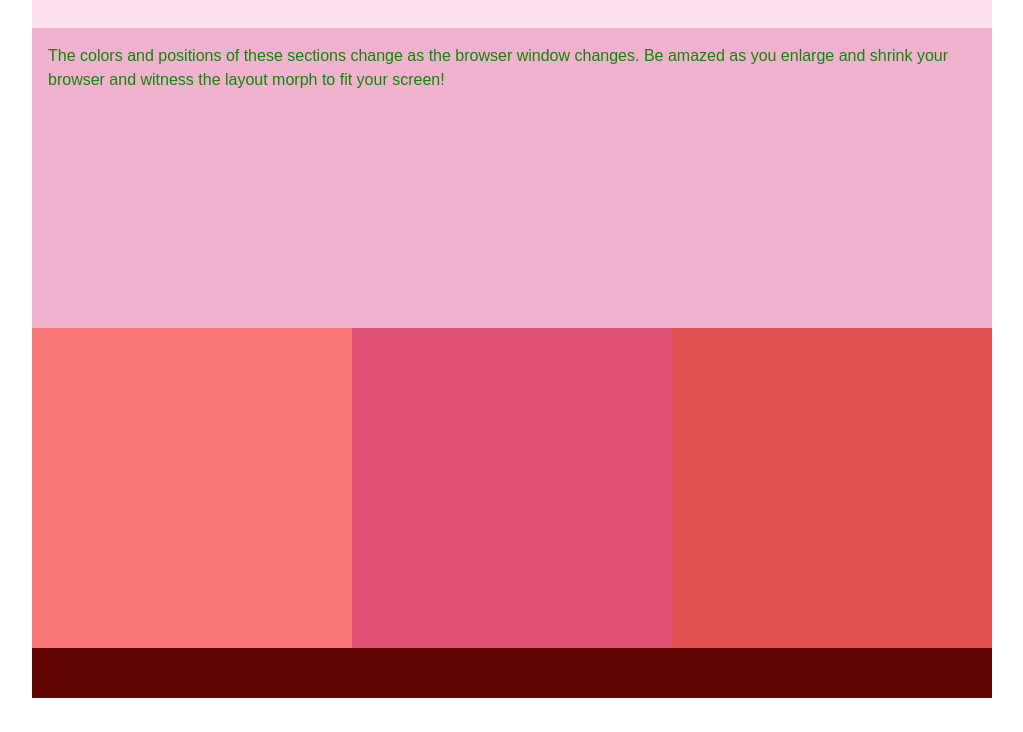
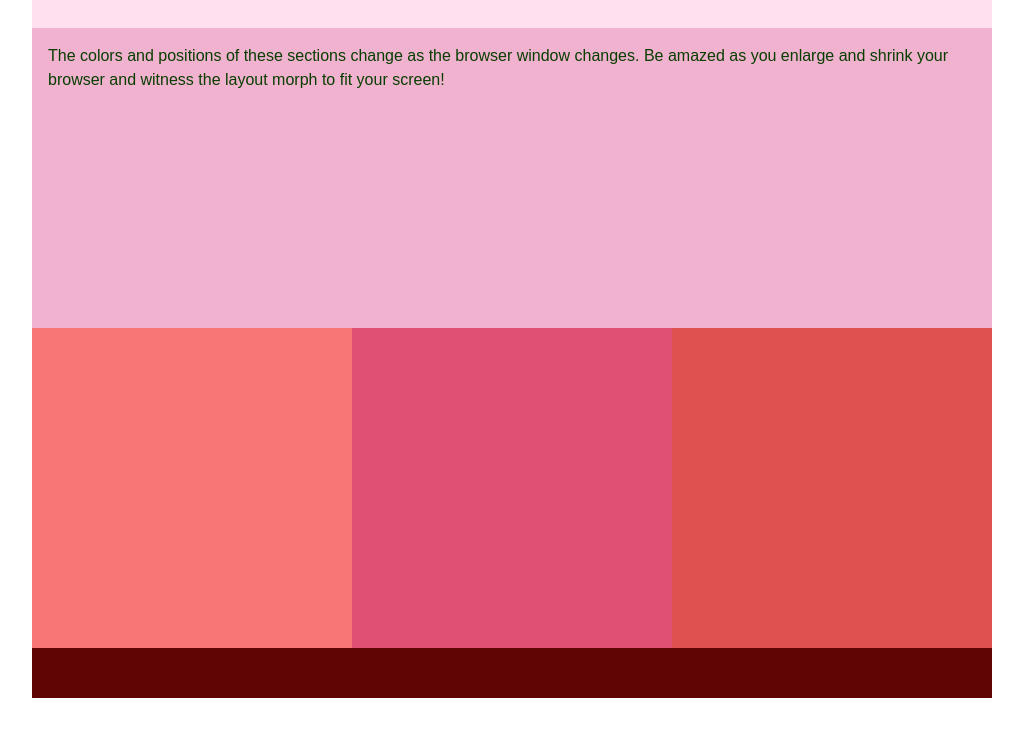
Before and after one commit to markie-m/color-changing, a plain HTML site: page index.html in a window 1280 px wide. Shown: the part 68-800 px from the top of the page, without its empty margins (128-1151 px from the left). Drawn offline with Linux system fonts and the light colour scheme.

Commit message:
Updated main section text color for a11y

```diff
--- a/css/main.css
+++ b/css/main.css
@@ -94,7 +94,7 @@ footer {
 
   main {
       background-color: #a0f0f3;
-      color: #d86201;
+      color: #761306;
   }
 
   #column-1,
@@ -132,7 +132,7 @@ footer {
 
   main {
     background-color: #f1b2cf;
-    color: #148503;
+    color: #083E00;
 }
   #column-1,
   #column-2,
```
